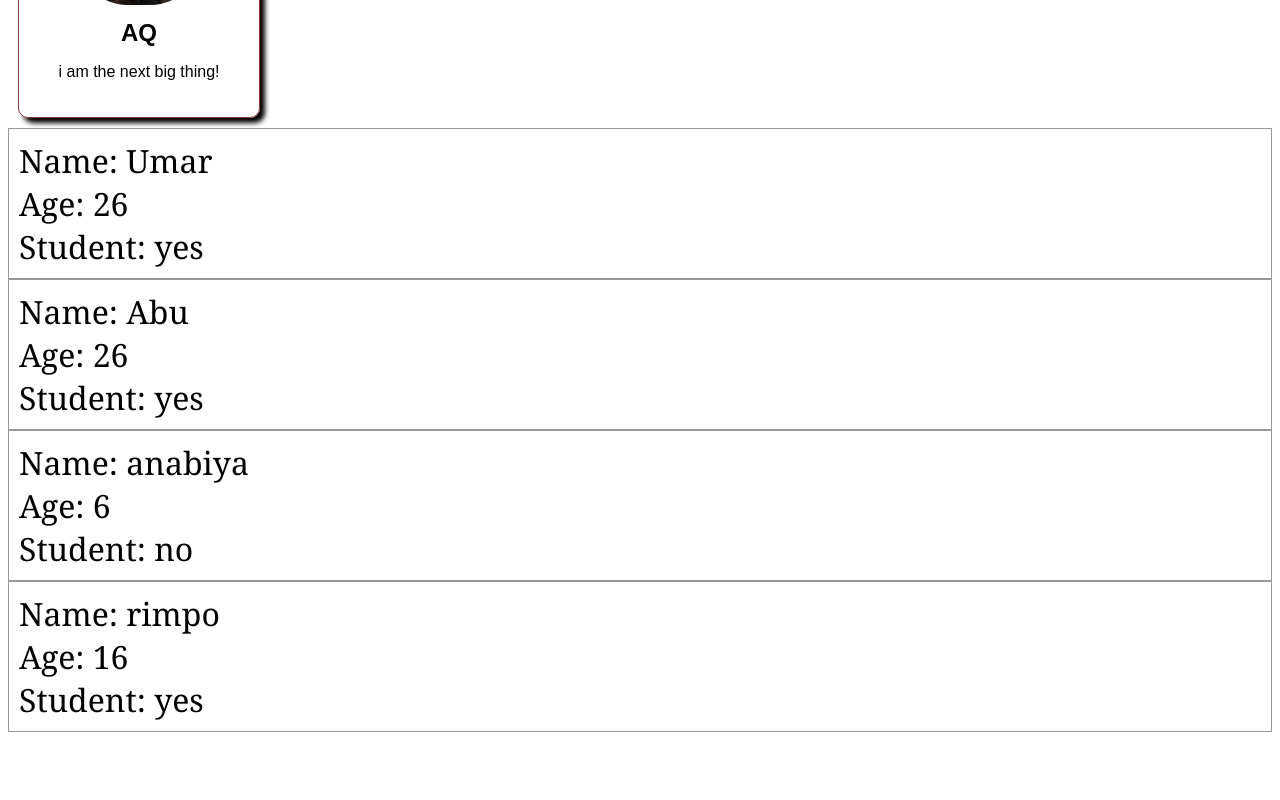
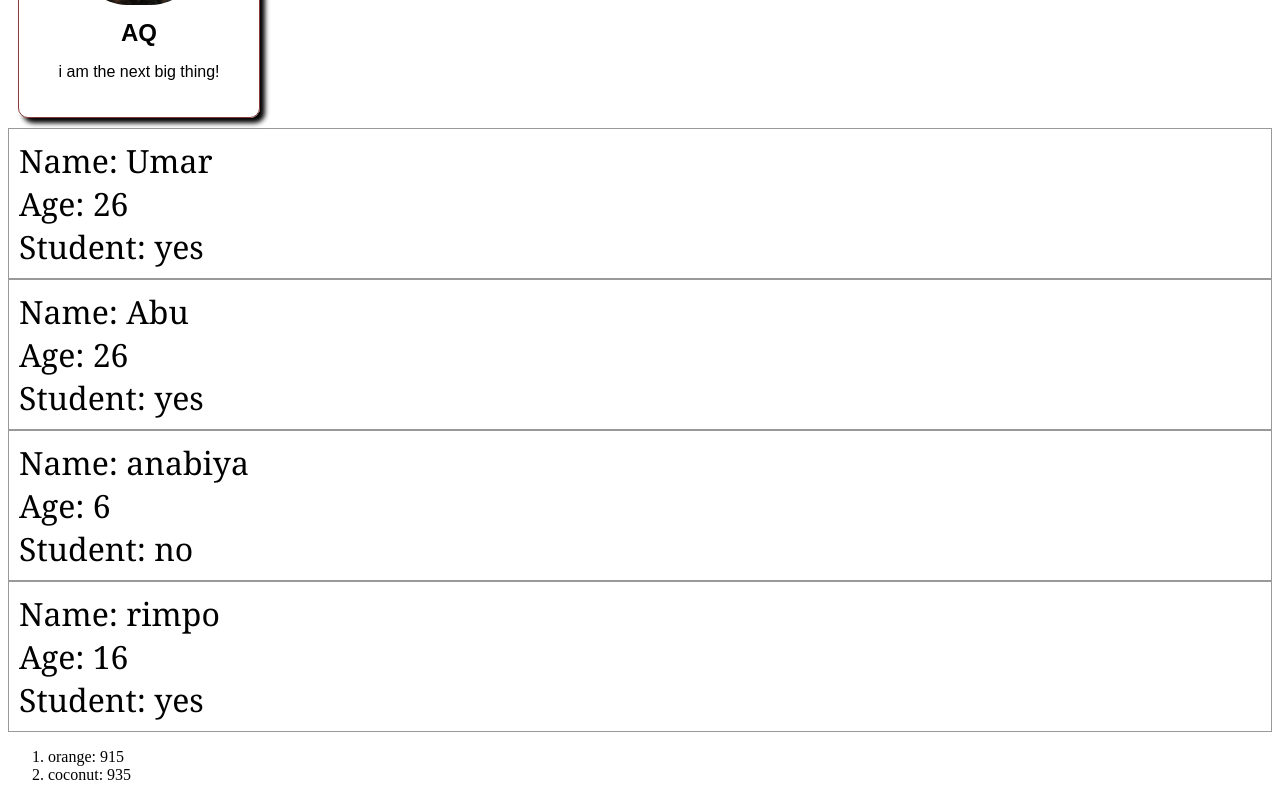
Before and after one commit to abuqaiselegant/WebDevHC, a React (Vite) app in the folder react/my-reactjs-app/: page / in a window 1280 px wide. Shown: the part 314-1114 px from the top of the page. Before the commit the page ends 1054 px from the top, so only its background shows below. Built offline with nearby package versions, Linux system fonts and the light colour scheme; the HTML template or start-up script is replaced by a standard one.

Commit message:
rendering lists

```diff
--- a/react/my-reactjs-app/src/App.jsx
+++ b/react/my-reactjs-app/src/App.jsx
@@ -3,7 +3,7 @@ import Footer from './Footer.jsx'
 import Food from './Food.jsx'
 import Card from './Card.jsx'
 import Student from './Student.jsx'
-
+import List from './List.jsx'
 function App() {
 
   return (
@@ -14,6 +14,7 @@ function App() {
       <Student name ="Abu" age ={26} isStudent = {true}></Student>
       <Student name ="anabiya" age ={6} isStudent = {false}></Student>
       <Student name ="rimpo" age ={16} isStudent = {true}></Student>
+      <List/>
 
     </>
   );
--- /dev/null
+++ b/react/my-reactjs-app/src/List.jsx
@@ -0,0 +1,21 @@
+function List(){
+    const fruits = [{id:1, name:"apple",calories:953},
+                    {id:2, name:"orange",calories:915},
+                    {id:3, name:"banana",calories:9511},
+                    {id:4, name:"coconut",calories:935},
+                    {id:5, name:"pineapple",calories:951}];
+
+    // fruits.sort((a,b)=>a.name.localeCompare(b.name));//alphabetical
+    //fruits.sort((a,b)=>b.name.localeCompare(a.name));//revers alpha
+    // fruits.sort((a,b)=>a.calories-b.calories); //numeric sort
+    // fruits.sort((a,b)=>b.calories-a.calories); //reverse numeric sort
+
+    const lowCalFruits = fruits.filter(fruit => fruit.calories<950);
+
+
+    const listItems = lowCalFruits.map(lowCalfruit => <li key ={lowCalfruit.id}>{lowCalfruit.name}:&nbsp;{lowCalfruit.calories}</li>)
+
+    return(<ol>{listItems}</ol>)
+}
+
+export default List
```
